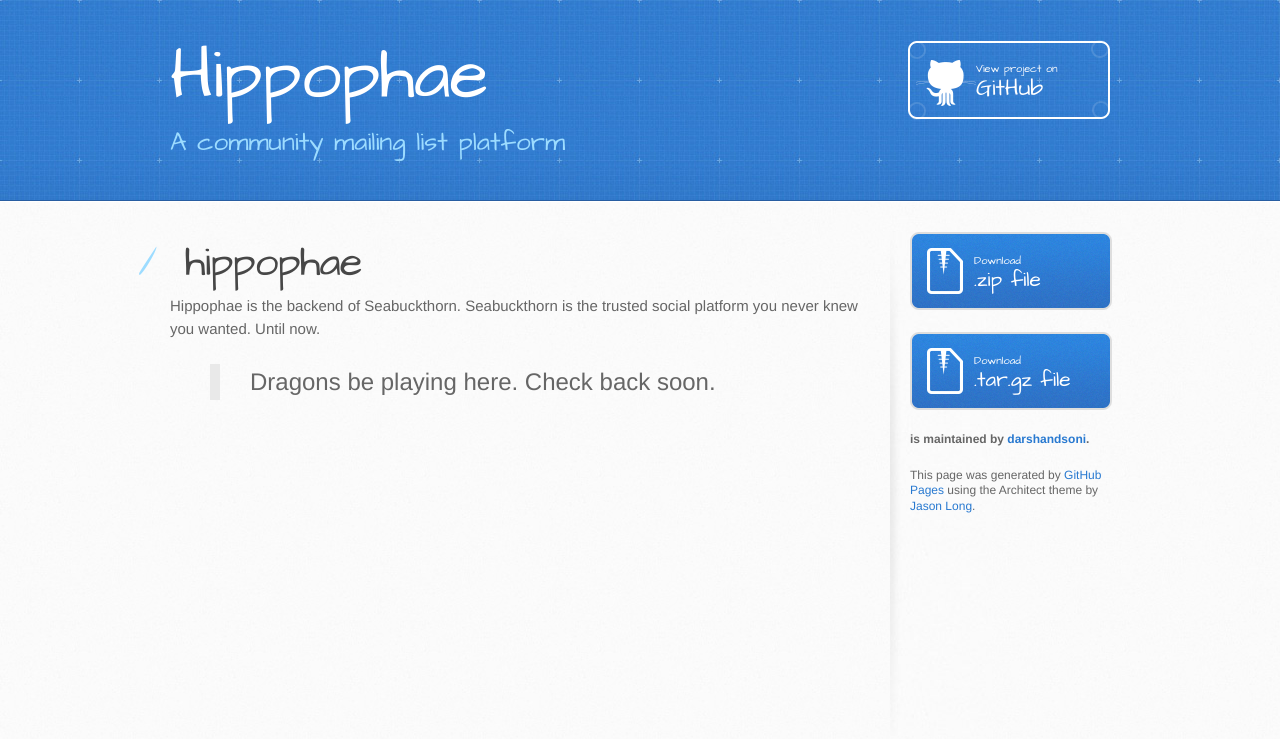
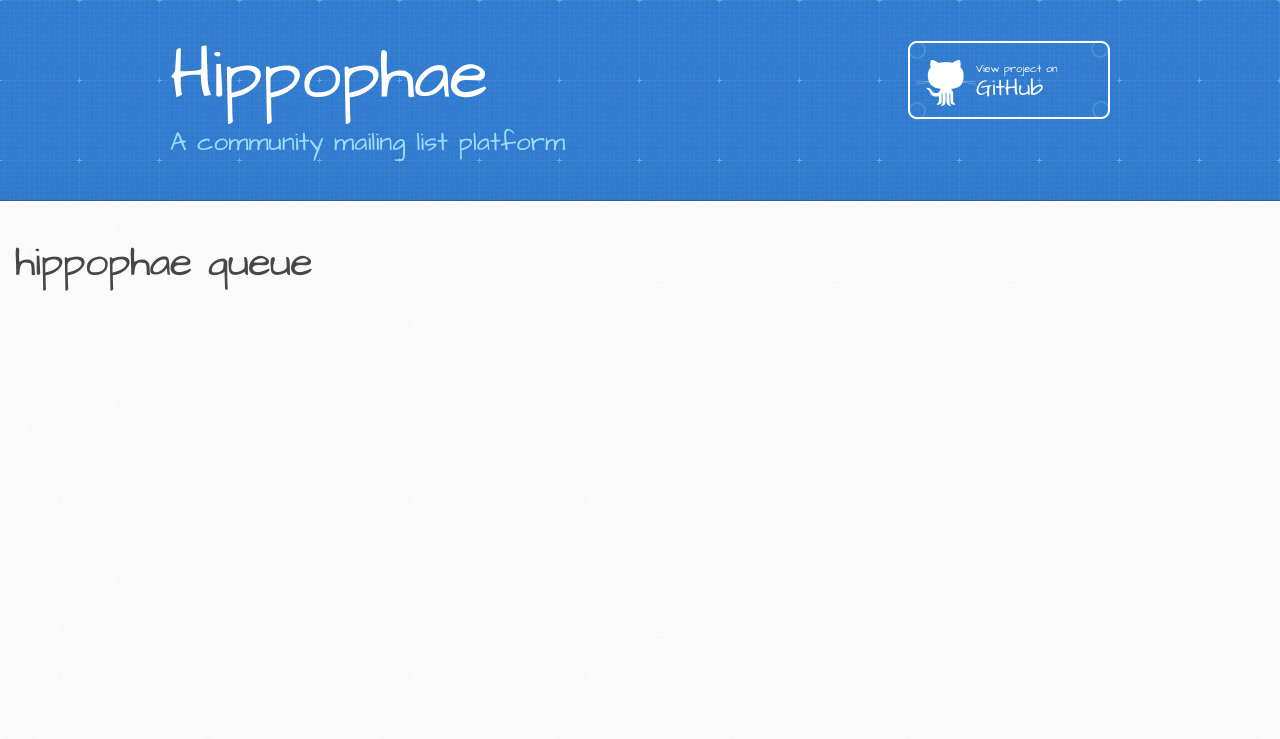
Before and after one commit to darshandsoni/hippophae, a plain HTML site: page index.html in a window 1280 px wide. Drawn offline with nearby package versions, Linux system fonts and the light colour scheme.

Commit message:
Update index.html

```diff
--- a/index.html
+++ b/index.html
@@ -8,6 +8,9 @@
     <link rel="stylesheet" type="text/css" href="stylesheets/stylesheet.css" media="screen">
     <link rel="stylesheet" type="text/css" href="stylesheets/github-light.css" media="screen">
     <link rel="stylesheet" type="text/css" href="stylesheets/print.css" media="print">
+    <script src="js/hippophae.js"></script>
+    <script src="js/queue.js"></script>
+    <script src="js/marked.min.js"></script>
 
     <!--[if lt IE 9]>
     <script src="//html5shiv.googlecode.com/svn/trunk/html5.js"></script>
@@ -16,7 +19,7 @@
     <title>Hippophae by darshandsoni</title>
   </head>
 
-  <body>
+  <body onload="load_queue()">
     <header>
       <div class="inner">
         <h1>Hippophae</h1>
@@ -26,33 +29,34 @@
     </header>
 
     <div id="content-wrapper">
-      <div class="inner clearfix">
         <section id="main-content">
           <h1>
-<a id="hippophae" class="anchor" href="#hippophae" aria-hidden="true"><span aria-hidden="true" class="octicon octicon-link"></span></a>hippophae</h1>
 
-<p>Hippophae is the backend of Seabuckthorn. Seabuckthorn is the trusted social platform you never knew you wanted. Until now.</p>
+<a id="hippophae" class="anchor" href="#hippophae" aria-hidden="true"><span aria-hidden="true" class="octicon octicon-link"></span></a>hippophae queue</h1>
 
-<blockquote>
-<p>Dragons be playing here. Check back soon.</p>
-</blockquote>
+<div id="queue">&nbsp;</div>
+
+<!--    <textarea id="text-input" oninput="this.editor.update()"
+              rows="6" cols="60">Type **Markdown** here.</textarea>
+    <div id="preview"> </div>
+    <script>
+      function Editor(input, preview) {
+        this.update = function () {
+          preview.innerHTML = marked(input.value);
+        };
+        input.editor = this;
+        this.update();
+      }
+      var $ = function (id) { return document.getElementById(id); };
+      new Editor($("text-input"), $("preview"));
+  </script>
+
+<div id="test">&nbsp;</div>
+
+<button onclick="testing()">Preview</button>-->
+
         </section>
 
-        <aside id="sidebar">
-          <a href="https://github.com/darshandsoni/hippophae/zipball/master" class="button">
-            <small>Download</small>
-            .zip file
-          </a>
-          <a href="https://github.com/darshandsoni/hippophae/tarball/master" class="button">
-            <small>Download</small>
-            .tar.gz file
-          </a>
-
-          <p class="repo-owner"><a href="https://github.com/darshandsoni/hippophae"></a> is maintained by <a href="https://github.com/darshandsoni">darshandsoni</a>.</p>
-
-          <p>This page was generated by <a href="https://pages.github.com">GitHub Pages</a> using the Architect theme by <a href="https://twitter.com/jasonlong">Jason Long</a>.</p>
-        </aside>
-      </div>
     </div>
 
 
```
